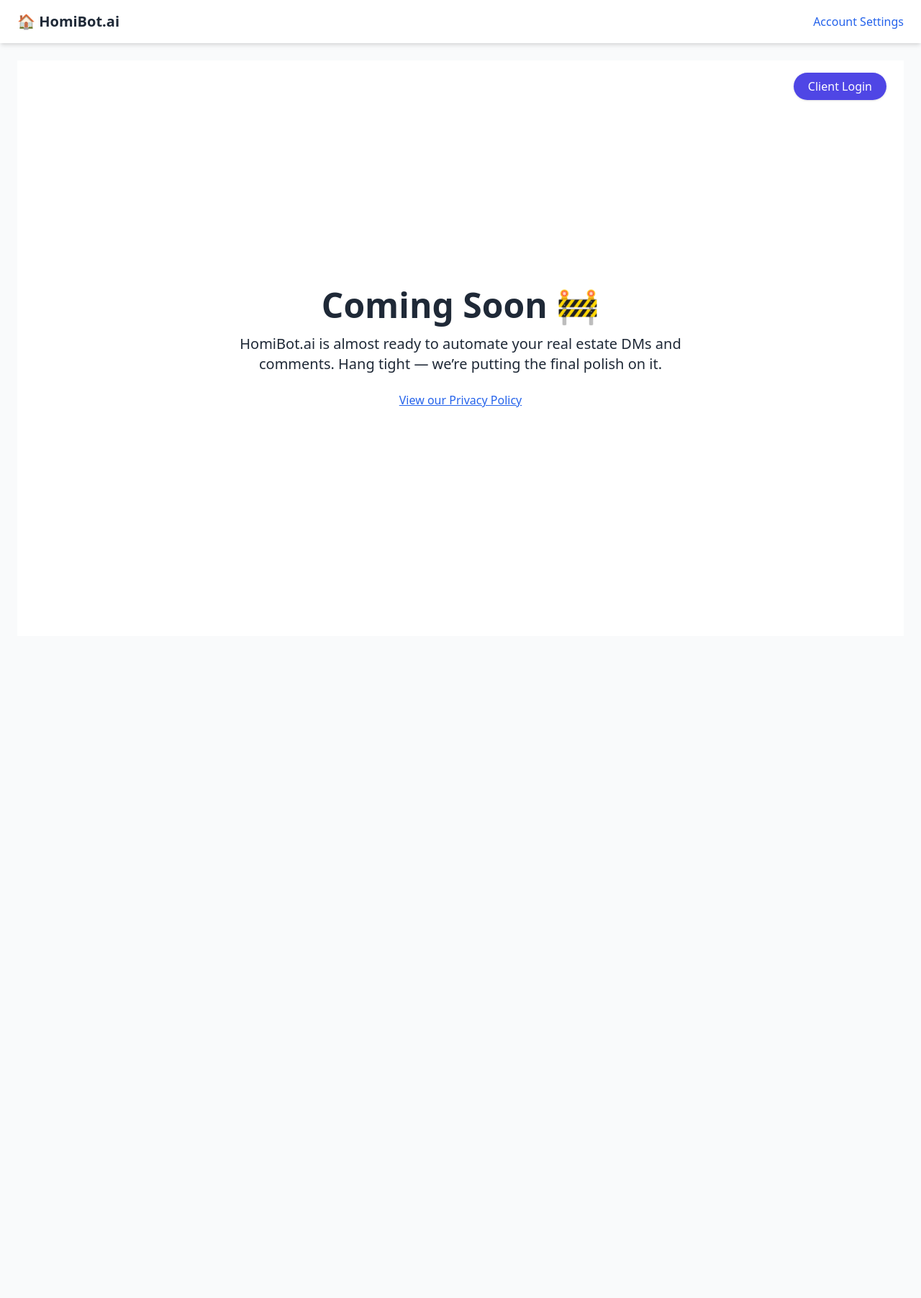
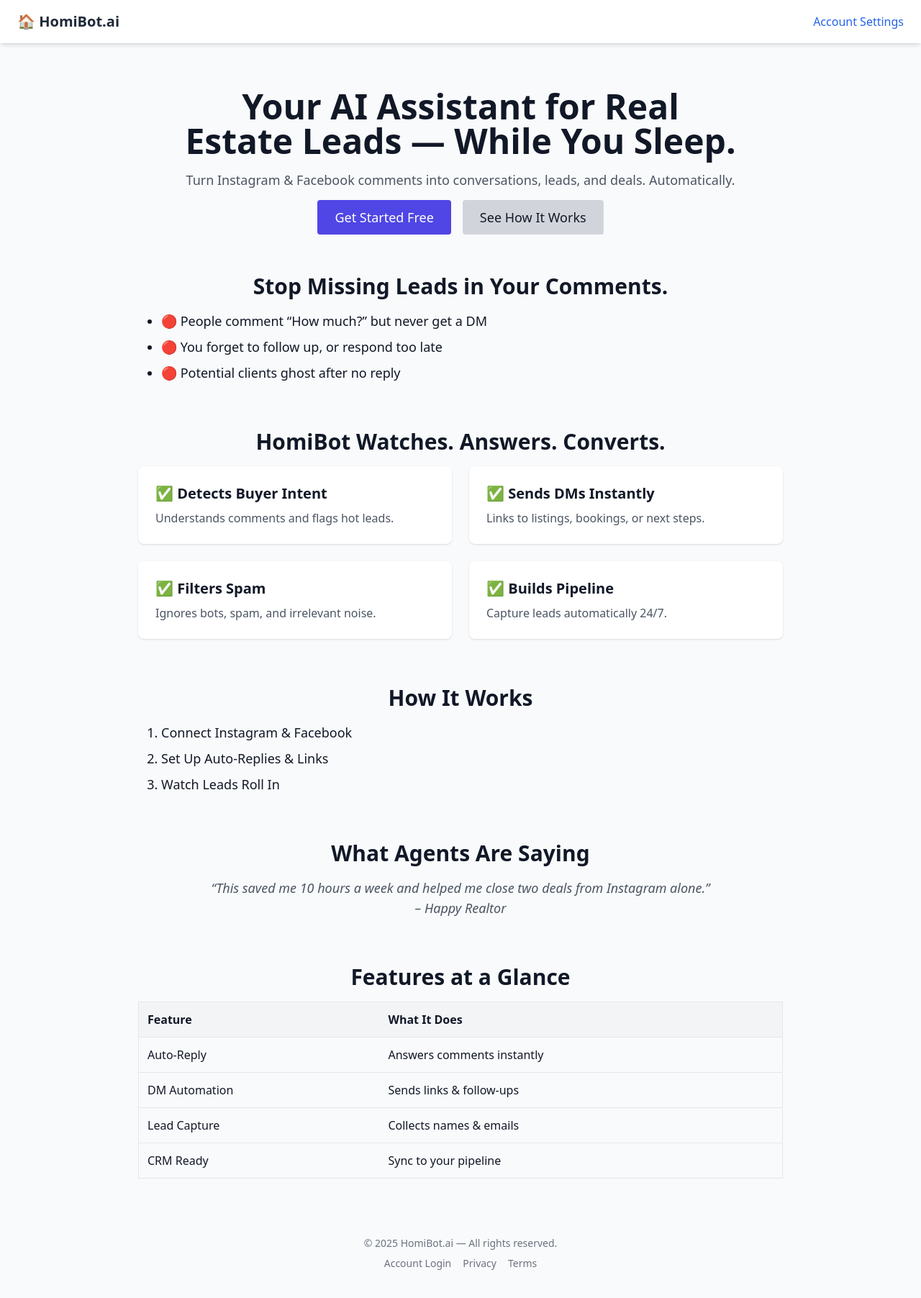
Before and after one commit to KingJace11/homibotai, a Next.js app: page / in a window 1280 px wide. Shown: the top 1804 px of the page at 72% size. Before the commit the page ends 908 px from the top, so only its background shows below. Built offline with nearby package versions, Linux system fonts and the light colour scheme.

Commit message:
Fix: mark account settings as client component

```diff
--- a/app/page.tsx
+++ b/app/page.tsx
@@ -1,27 +1,106 @@
-export default function ComingSoon() {
+'use client';
+
+import Link from "next/link";
+
+export default function HomePage() {
   return (
-    <main className="min-h-screen flex flex-col items-center justify-center bg-white text-gray-800 p-8 relative">
-      {/* Top-right login button */}
-      <div className="absolute top-6 right-6">
-        <a
-          href="/dashboard"
-          className="bg-homi-primary text-white px-5 py-2 rounded-full shadow hover:bg-homi-accent transition"
-        >
-          Client Login
-        </a>
-      </div>
+    <main className="min-h-screen bg-gray-50 text-gray-900 p-10">
+      <section className="text-center max-w-3xl mx-auto">
+        <h1 className="text-5xl font-bold mb-4">Your AI Assistant for Real Estate Leads — While You Sleep.</h1>
+        <p className="text-lg text-gray-600 mb-6">
+          Turn Instagram & Facebook comments into conversations, leads, and deals. Automatically.
+        </p>
+        <div className="space-x-4">
+          <Link href="/account" className="bg-homi-primary text-white px-6 py-3 rounded text-lg">Get Started Free</Link>
+          <Link href="/account" className="bg-gray-300 text-gray-900 px-6 py-3 rounded text-lg">See How It Works</Link>
+        </div>
+      </section>
 
-      <h1 className="text-5xl font-bold mb-4 text-center">Coming Soon 🚧</h1>
-      <p className="text-xl text-center max-w-2xl mb-6">
-        HomiBot.ai is almost ready to automate your real estate DMs and comments.
-        Hang tight — we’re putting the final polish on it.
-      </p>
-      <a
-        href="/privacy-policy"
-        className="text-blue-600 underline hover:text-blue-800"
-      >
-        View our Privacy Policy
-      </a>
+      <section className="max-w-4xl mx-auto mt-16">
+        <h2 className="text-3xl font-semibold mb-4 text-center">Stop Missing Leads in Your Comments.</h2>
+        <ul className="list-disc space-y-2 text-lg mx-8">
+          <li>🔴 People comment “How much?” but never get a DM</li>
+          <li>🔴 You forget to follow up, or respond too late</li>
+          <li>🔴 Potential clients ghost after no reply</li>
+        </ul>
+      </section>
+
+      <section className="max-w-4xl mx-auto mt-16">
+        <h2 className="text-3xl font-semibold mb-4 text-center">HomiBot Watches. Answers. Converts.</h2>
+        <div className="grid grid-cols-1 md:grid-cols-2 gap-6">
+          <div className="bg-white p-6 rounded-lg shadow">
+            <h3 className="text-xl font-bold mb-2">✅ Detects Buyer Intent</h3>
+            <p className="text-gray-600">Understands comments and flags hot leads.</p>
+          </div>
+          <div className="bg-white p-6 rounded-lg shadow">
+            <h3 className="text-xl font-bold mb-2">✅ Sends DMs Instantly</h3>
+            <p className="text-gray-600">Links to listings, bookings, or next steps.</p>
+          </div>
+          <div className="bg-white p-6 rounded-lg shadow">
+            <h3 className="text-xl font-bold mb-2">✅ Filters Spam</h3>
+            <p className="text-gray-600">Ignores bots, spam, and irrelevant noise.</p>
+          </div>
+          <div className="bg-white p-6 rounded-lg shadow">
+            <h3 className="text-xl font-bold mb-2">✅ Builds Pipeline</h3>
+            <p className="text-gray-600">Capture leads automatically 24/7.</p>
+          </div>
+        </div>
+      </section>
+
+      <section className="max-w-4xl mx-auto mt-16">
+        <h2 className="text-3xl font-semibold mb-4 text-center">How It Works</h2>
+        <ol className="list-decimal space-y-2 text-lg mx-8">
+          <li>Connect Instagram & Facebook</li>
+          <li>Set Up Auto-Replies & Links</li>
+          <li>Watch Leads Roll In</li>
+        </ol>
+      </section>
+
+      <section className="max-w-4xl mx-auto mt-16 text-center">
+        <h2 className="text-3xl font-semibold mb-4">What Agents Are Saying</h2>
+        <p className="text-lg italic text-gray-600">
+          “This saved me 10 hours a week and helped me close two deals from Instagram alone.”<br />– Happy Realtor
+        </p>
+      </section>
+
+      <section className="max-w-4xl mx-auto mt-16">
+        <h2 className="text-3xl font-semibold mb-4 text-center">Features at a Glance</h2>
+        <table className="w-full border text-left">
+          <thead>
+            <tr className="bg-gray-100">
+              <th className="p-3">Feature</th>
+              <th className="p-3">What It Does</th>
+            </tr>
+          </thead>
+          <tbody>
+            <tr className="border-t">
+              <td className="p-3">Auto-Reply</td>
+              <td className="p-3">Answers comments instantly</td>
+            </tr>
+            <tr className="border-t">
+              <td className="p-3">DM Automation</td>
+              <td className="p-3">Sends links & follow-ups</td>
+            </tr>
+            <tr className="border-t">
+              <td className="p-3">Lead Capture</td>
+              <td className="p-3">Collects names & emails</td>
+            </tr>
+            <tr className="border-t">
+              <td className="p-3">CRM Ready</td>
+              <td className="p-3">Sync to your pipeline</td>
+            </tr>
+          </tbody>
+        </table>
+      </section>
+
+      <footer className="mt-20 text-center text-sm text-gray-500">
+        <p>© 2025 HomiBot.ai — All rights reserved.</p>
+        <div className="space-x-4 mt-2">
+          <Link href="/account">Account Login</Link>
+          <Link href="/privacy">Privacy</Link>
+          <Link href="/terms">Terms</Link>
+        </div>
+      </footer>
     </main>
   );
 }
```
